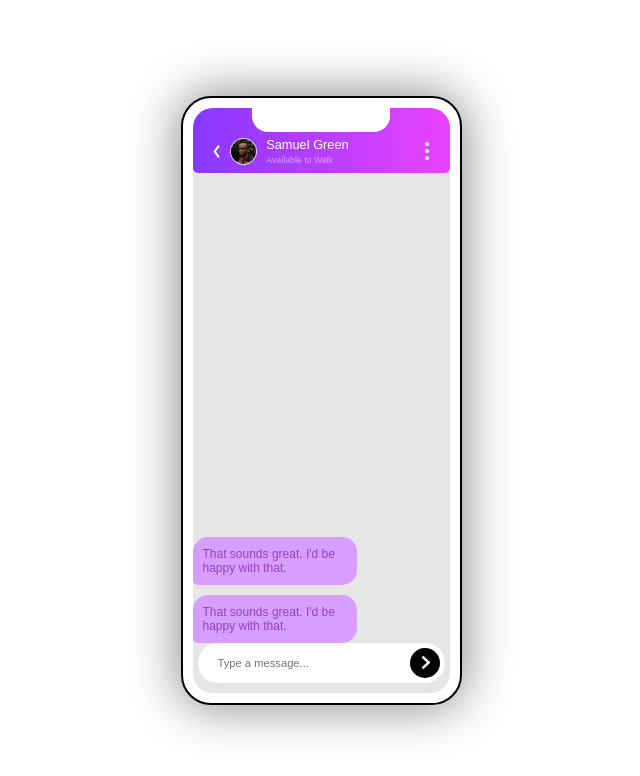
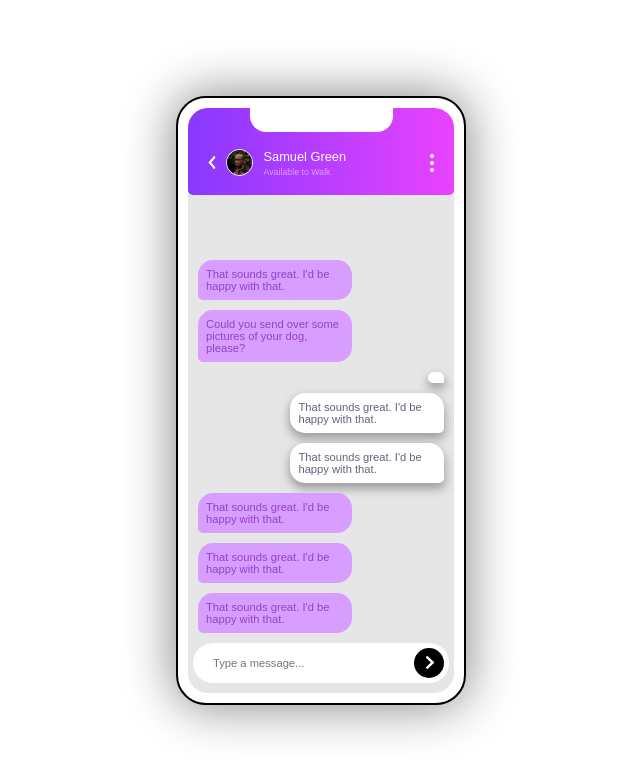
Before and after one commit to saulmaldonado/chat-app, a Vue app: page / in a window 1280 px wide. Shown: the top 776 px of the page, without its empty margins (319-959 px from the left). Built offline with nearby package versions, Linux system fonts and the light colour scheme.

Commit message:
Style incoming and outgoing message bubbles

```diff
--- a/src/components/Chat.vue
+++ b/src/components/Chat.vue
@@ -1,8 +1,10 @@
 <template>
   <div class="messages">
-    <div v-for="message in messages" :key="message.id">
-      <MessageBubble :message="message" />
-    </div>
+    <MessageBubble
+      v-for="message in messages"
+      :key="message.id"
+      :message="message"
+    />
   </div>
 </template>
 
--- a/src/components/ChatApp.vue
+++ b/src/components/ChatApp.vue
@@ -23,8 +23,18 @@ export default class ChatApp extends Vue {
   @Prop() private status!: string;
 
   messages = [
-    new Message(1, "That sounds great. I'd be happy with that.", 'outgoing'),
-    new Message(2, "That sounds great. I'd be happy with that.", 'outgoing'),
+    new Message(1, "That sounds great. I'd be happy with that.", 'incoming'),
+    new Message(
+      2,
+      'Could you send over some pictures of your dog, please?',
+      'incoming'
+    ),
+    new Message(3, '', 'outgoing'),
+    new Message(4, "That sounds great. I'd be happy with that. ", 'outgoing'),
+    new Message(5, "That sounds great. I'd be happy with that.", 'outgoing'),
+    new Message(6, "That sounds great. I'd be happy with that.", 'incoming'),
+    new Message(7, "That sounds great. I'd be happy with that.", 'incoming'),
+    new Message(8, "That sounds great. I'd be happy with that.", 'incoming'),
   ];
 }
 </script>
--- a/src/components/MessageBubble.vue
+++ b/src/components/MessageBubble.vue
@@ -1,10 +1,8 @@
 <template>
-  <div class="bubble">
-    <div>
-      <p>
-        {{ message.text }}
-      </p>
-    </div>
+  <div class="bubble" :class="direction">
+    <p>
+      {{ message.text }}
+    </p>
   </div>
 </template>
 
@@ -25,6 +23,10 @@ export default class MessageBubble extends Vue {
     type: Message,
   })
   message!: Message;
+
+  get direction() {
+    return this.message.direction === 'outgoing' ? 'outgoing' : 'incoming';
+  }
 }
 </script>
 
--- a/src/components/styles/Chat.scss
+++ b/src/components/styles/Chat.scss
@@ -1,6 +1,25 @@
 .messages {
-  height: 100%;
+  &::-webkit-scrollbar {
+    display: none;
+  }
+
+  /* Hide scrollbar for IE, Edge and Firefox */
+  -ms-overflow-style: none; /* IE and Edge */
+  scrollbar-width: none; /* Firefox */
+
+  border-radius: 5px;
+  overflow-y: scroll;
+
+  flex-grow: 1;
+  box-sizing: border-box;
+  margin-top: 10px;
+  margin-bottom: 10px;
+
+  padding-left: 10px;
+  padding-right: 10px;
+
   display: flex;
   flex-direction: column;
+
   justify-content: flex-end;
 }
--- a/src/components/styles/ChatApp.scss
+++ b/src/components/styles/ChatApp.scss
@@ -3,7 +3,7 @@
 .frame {
   border: black solid 2px;
   height: 609px;
-  width: 281px;
+  width: 290px;
   border-radius: 30px;
   box-shadow: $shadow;
   background-color: white;
--- a/src/components/styles/MessageBubble.scss
+++ b/src/components/styles/MessageBubble.scss
@@ -2,16 +2,31 @@
 
 .bubble {
   max-width: 60%;
-  padding: 5px;
+  padding: 3px;
+}
+
+.bubble:not(:first-child) {
+  margin-top: 10px;
+}
+
+.bubble.outgoing {
+  background-color: $white;
+  color: $desaturatedViolet;
+  border-radius: 15px 15px 5px 15px;
+  align-self: flex-end;
+
+  box-shadow: 0px 5px 10px 1px #9e9e9e;
+}
+
+.bubble.incoming {
   border-radius: 15px 15px 15px 5px;
-  margin-top: 10px;
 
   background-color: $paleViolet;
+  color: $moderateViolet;
 }
 
 p {
-  color: $moderateViolet;
-  font-size: 0.75rem;
+  font-size: 0.7rem;
   text-align: left;
   margin: 5px;
 }
--- a/src/components/styles/Navigation.scss
+++ b/src/components/styles/Navigation.scss
@@ -3,7 +3,7 @@
 .navigation {
   position: relative;
   margin-top: 0px;
-  height: 14%;
+  min-height: 15%;
   background-color: purple;
   border-top-left-radius: 20px;
   border-top-right-radius: 20px;
```
